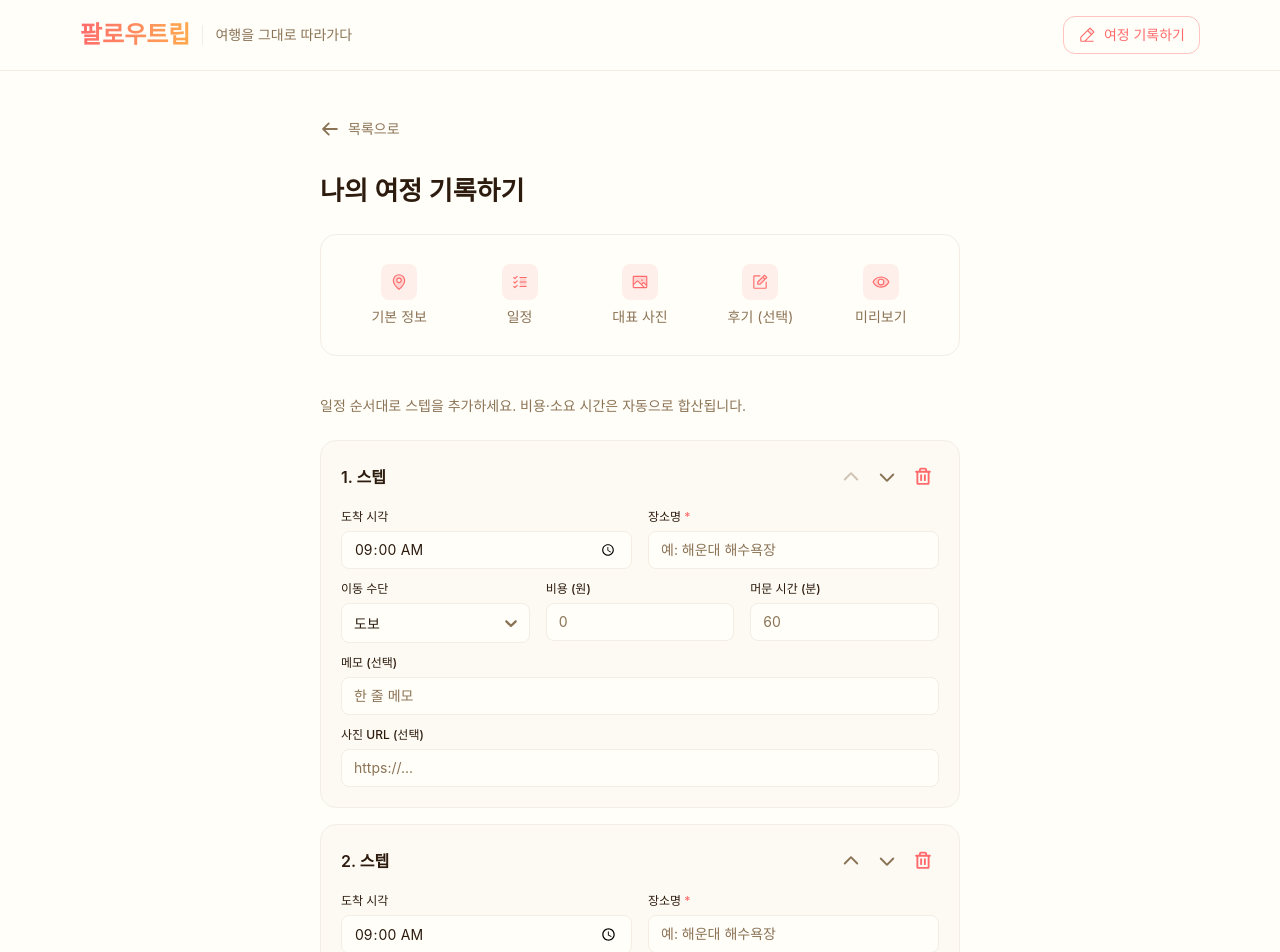
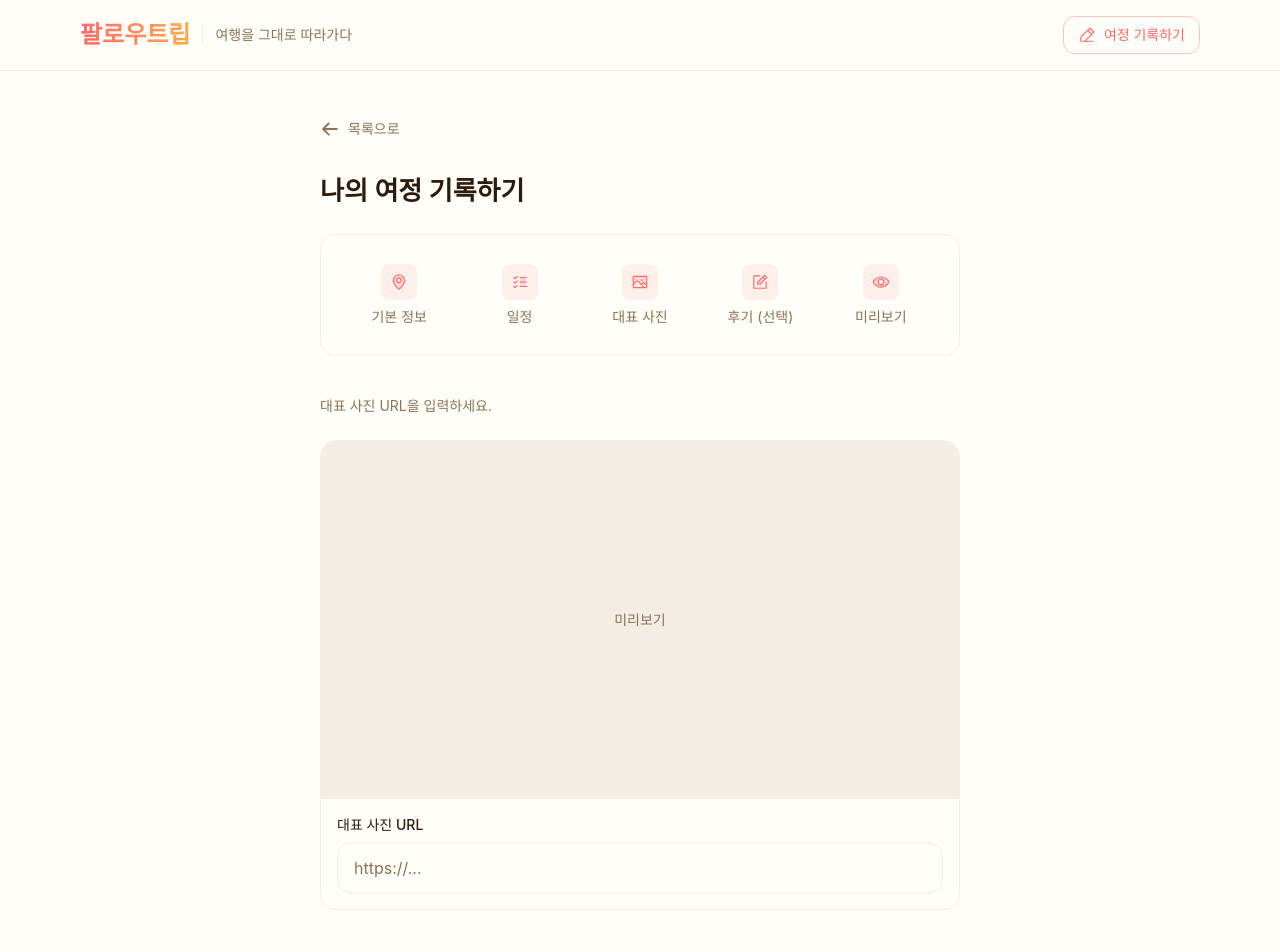
Before and after one commit to amh6281/followtrip, a Next.js app: page /trips/new in a window 1280 px wide. Shown: the top 952 px of the page. Built offline with nearby package versions, Linux system fonts and the light colour scheme; a web font is replaced by a local one.

Commit message:
feat: CoverImageStep component 추가

```diff
--- /dev/null
+++ b/src/components/createTrip/organisms/CoverImageStep.tsx
@@ -0,0 +1,48 @@
+import Image from 'next/image';
+
+const CoverImageStep = () => {
+  // 입력 시 미리보기 이미지 출력
+  const thumbnail = '';
+
+  return (
+    <div className='space-y-6'>
+      <p className='text-muted-foreground text-sm'>
+        대표 사진 URL을 입력하세요.
+      </p>
+
+      <div className='border-border overflow-hidden rounded-2xl border'>
+        <div className='bg-muted relative aspect-video w-full'>
+          {thumbnail ? (
+            <Image
+              src={thumbnail}
+              alt='대표 사진 미리보기'
+              fill
+              className='object-cover'
+              sizes='(max-width: 768px) 100vw, 800px'
+            />
+          ) : (
+            <div className='text-muted-foreground flex h-full items-center justify-center text-sm'>
+              미리보기
+            </div>
+          )}
+        </div>
+        <div className='p-4'>
+          <label
+            htmlFor='thumbnail'
+            className='text-foreground mb-2 block text-sm font-medium'
+          >
+            대표 사진 URL
+          </label>
+          <input
+            id='thumbnail'
+            type='url'
+            placeholder='https://...'
+            className='border-border bg-background text-foreground placeholder:text-muted-foreground focus:border-primary w-full rounded-xl border px-4 py-3 text-base transition-colors outline-none'
+          />
+        </div>
+      </div>
+    </div>
+  );
+};
+
+export default CoverImageStep;
--- a/src/components/createTrip/organisms/index.ts
+++ b/src/components/createTrip/organisms/index.ts
@@ -1,2 +1,3 @@
 export { default as BasicInfoStep } from './BasicInfoStep';
+export { default as CoverImageStep } from './CoverImageStep';
 export { default as TimelineStep } from './TimelineStep';
--- a/src/components/createTrip/templates/CreateTripTemplate.tsx
+++ b/src/components/createTrip/templates/CreateTripTemplate.tsx
@@ -2,11 +2,11 @@
 
 import { BackLink, Title } from '@/components/common';
 import { StepIndicator } from '../molecules';
-import { BasicInfoStep, TimelineStep } from '../organisms';
+import { BasicInfoStep, CoverImageStep, TimelineStep } from '../organisms';
 import { useState } from 'react';
 
 const CreateTripTemplate = () => {
-  const [currentStep, setCurrentStep] = useState(2);
+  const [currentStep, setCurrentStep] = useState(3);
 
   return (
     <div className='bg-background min-h-full flex-1'>
@@ -27,6 +27,7 @@ const CreateTripTemplate = () => {
         <section className='min-h-[320px]'>
           {currentStep === 1 && <BasicInfoStep />}
           {currentStep === 2 && <TimelineStep />}
+          {currentStep === 3 && <CoverImageStep />}
         </section>
       </main>
     </div>
```
